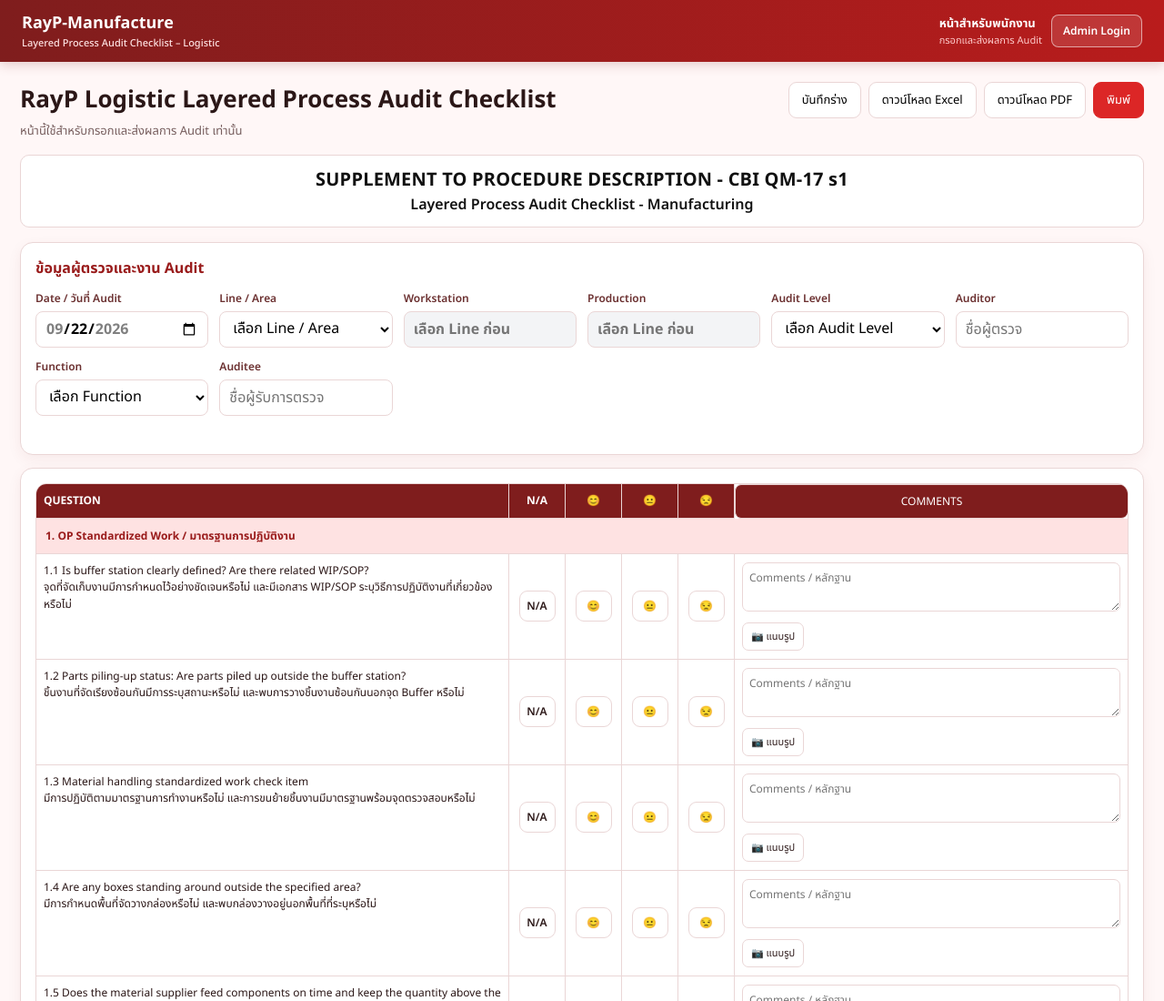
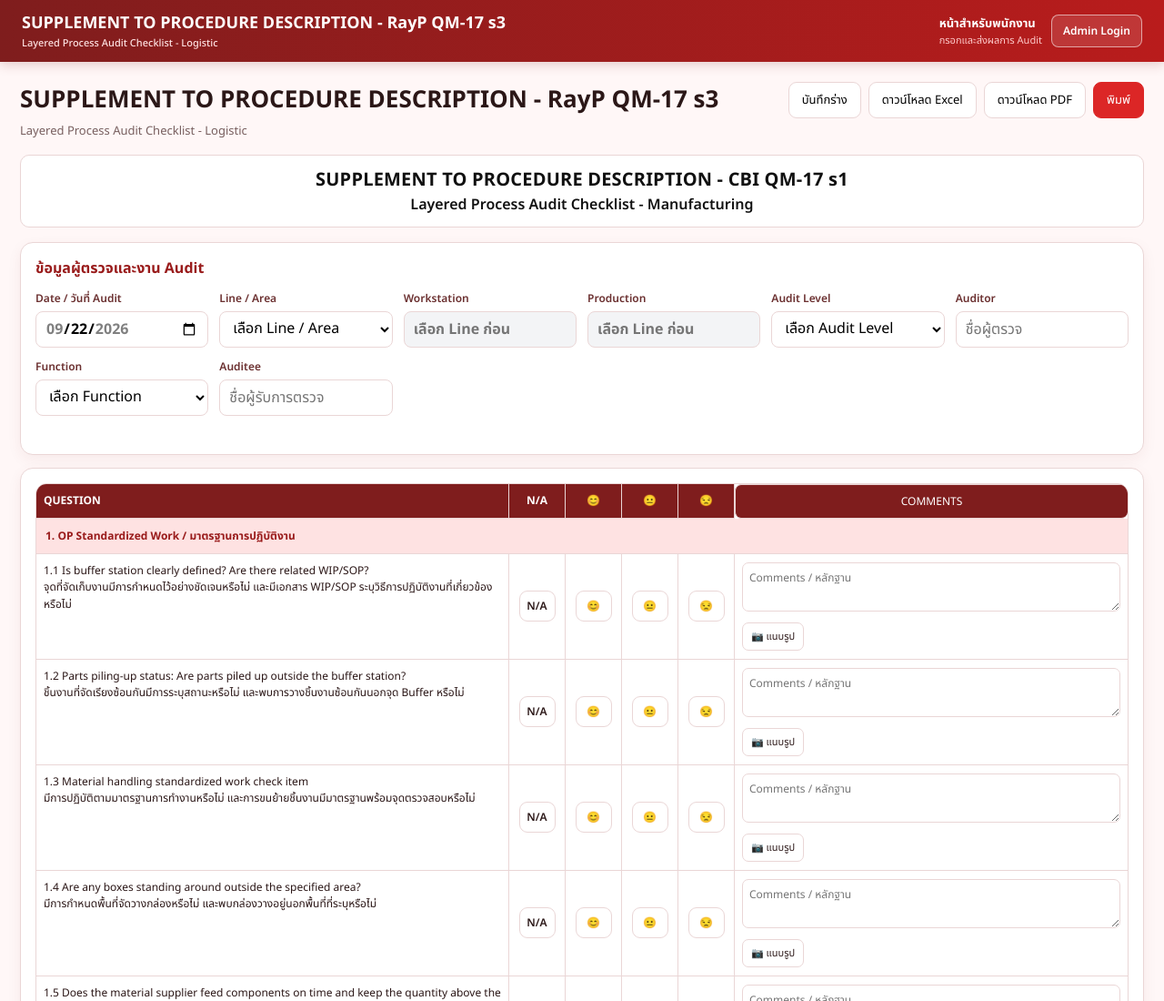
Before and after one commit to wachirawitro070899/RayP-QM-17-s3-Edition-3_Layered-Process-Audit-Checklist--Logistic, a website: page audit.html in a window 1280 px wide. Shown: the top 1100 px of the page at 91% size. Drawn offline with nearby package versions, Linux system fonts and the light colour scheme.

Commit message:
Update Logistic audit page title

```diff
--- a/audit.html
+++ b/audit.html
@@ -3,7 +3,7 @@
 <head>
   <meta charset="UTF-8" />
   <meta name="viewport" content="width=device-width, initial-scale=1.0" />
-  <title>RayP Logistic Layered Process Audit Checklist</title>
+  <title>SUPPLEMENT TO PROCEDURE DESCRIPTION - RayP QM-17 s3 | Layered Process Audit Checklist - Logistic</title>
   <link rel="preconnect" href="https://fonts.googleapis.com">
   <link rel="preconnect" href="https://fonts.gstatic.com" crossorigin>
   <link href="https://fonts.googleapis.com/css2?family=Noto+Sans+Thai:wght@400;500;600;700&display=swap" rel="stylesheet">
@@ -12,7 +12,7 @@
   <script src="https://cdn.jsdelivr.net/npm/jspdf@2.5.1/dist/jspdf.umd.min.js"></script>
   <script src="https://www.gstatic.com/firebasejs/10.12.5/firebase-app-compat.js"></script>
   <script src="https://www.gstatic.com/firebasejs/10.12.5/firebase-database-compat.js"></script>
-  <script src="firebase-config.js"></script>
+  <script src="firebase-config.js?v=20260922-rayp-logistic-title"></script>
   <style>
     :root{--nav:#7f1d1d;--blue:#dc2626;--bg:#fff7f7;--card:#fff;--text:#2b1717;--muted:#785f5f;--line:#ead6d6;--green:#16a34a;--amber:#d97706;--red:#dc2626;--soft:#fff5f5}
     *{box-sizing:border-box} body{margin:0;font-family:'Noto Sans Thai',sans-serif;background:var(--bg);color:var(--text)}
@@ -44,13 +44,13 @@
 <body>
 <div class="app">
   <header class="topnav">
-    <div class="brand"><span>RayP-Manufacture<small>Layered Process Audit Checklist – Logistic</small></span></div>
+    <div class="brand"><span>SUPPLEMENT TO PROCEDURE DESCRIPTION - RayP QM-17 s3<small>Layered Process Audit Checklist - Logistic</small></span></div>
     <div class="user-chip"><div><b>หน้าสำหรับพนักงาน</b><div class="role">กรอกและส่งผลการ Audit</div></div><a class="admin-login no-print" href="login.html">Admin Login</a></div>
   </header>
 
   <main class="page">
     <div class="page-head">
-      <div><h1>RayP Logistic Layered Process Audit Checklist</h1><p>หน้านี้ใช้สำหรับกรอกและส่งผลการ Audit เท่านั้น</p></div>
+      <div><h1>SUPPLEMENT TO PROCEDURE DESCRIPTION - RayP QM-17 s3</h1><p>Layered Process Audit Checklist - Logistic</p></div>
       <div class="toolbar no-print">
         <button class="btn" id="saveBtn">บันทึกร่าง</button>
         <button class="btn" id="excelBtn">ดาวน์โหลด Excel</button>
```
